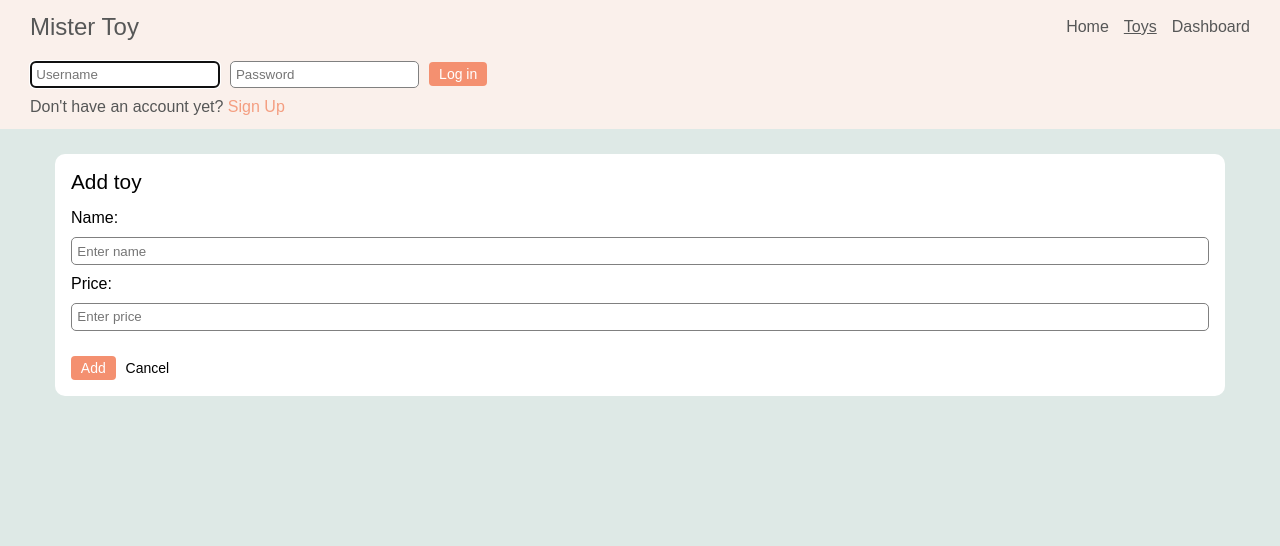
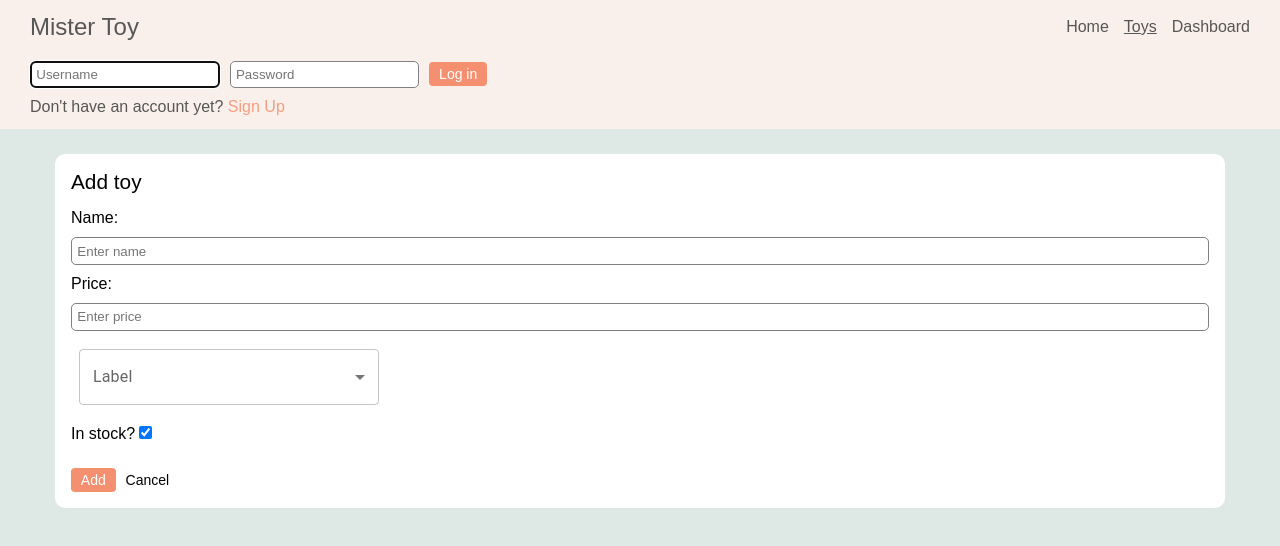
Before and after one commit to AtarMor/mistertoy-frontend, a React (Vite) app: page /toy/edit in a window 1280 px wide. Shown: the top 546 px of the page. Built offline with nearby package versions, Linux system fonts and the light colour scheme.

Commit message:
Edit toy - allow choose labels & set in stock

```diff
--- a/package.json
+++ b/package.json
@@ -10,6 +10,9 @@
     "preview": "vite preview"
   },
   "dependencies": {
+    "@emotion/react": "^11.11.4",
+    "@emotion/styled": "^11.11.5",
+    "@mui/material": "^5.15.14",
     "axios": "^1.6.8",
     "react": "^18.2.0",
     "react-chartjs-2": "^5.2.0",
--- a/src/assets/style/pages/toy-details.css
+++ b/src/assets/style/pages/toy-details.css
@@ -65,7 +65,9 @@
     padding: 1em;
 }
 
-.toy-details .user-msgs li  {
+.toy-details .user-msgs li {
+    display: flex;
+    justify-content: space-between;
     font-size: 0.875rem;
     line-height: 2em;
     padding: 0.2em 1em;
@@ -75,17 +77,37 @@
     background-color: var(--clr2);
 }
 
-.toy-details .user-msgs li:last-child{
+.toy-details .user-msgs span {
+    color: var(--gray3);
+}
+
+.toy-details .del-msg-btn {
+    background-color: transparent;
+    color: var(--gray2);
+}
+
+.toy-details .user-msgs li:last-child {
     display: flex;
     padding: 0;
 }
+
 .toy-details .add-msg-form {
     width: 100%;
     height: 100%;
     display: flex;
 }
-.toy-details .add-msg-form input{
+
+.toy-details .add-msg-form input {
     flex-grow: 1;
     line-height: 1.8em;
     padding-inline: 1em;
+    border-color: var(--gray2);
+    border-bottom-right-radius: 0px;
+    border-top-right-radius: 0px;
+    border-right: 0;
 }
+
+.toy-details .add-msg-form button {
+    border-bottom-left-radius: 0px;
+    border-top-left-radius: 0px;
+}
--- a/src/assets/style/pages/toy-edit.css
+++ b/src/assets/style/pages/toy-edit.css
@@ -17,6 +17,10 @@
     font-size: 1.3rem;
 }
 
+.toy-edit .label-select {
+    width: 100%;
+}
+
 .toy-edit .btn-container {
     display: flex;
     gap: 10px;
--- /dev/null
+++ b/src/cmps/LabelSelection.jsx
@@ -0,0 +1,55 @@
+import { useState } from 'react';
+import { useTheme } from '@mui/material/styles';
+import OutlinedInput from '@mui/material/OutlinedInput';
+import InputLabel from '@mui/material/InputLabel';
+import MenuItem from '@mui/material/MenuItem';
+import FormControl from '@mui/material/FormControl';
+import Select from '@mui/material/Select';
+import { toyService } from '../services/toy.service';
+
+const labels = toyService.getLabels()
+
+function getStyles(name, label, theme) {
+    return {
+        fontWeight:
+            label.indexOf(name) === -1
+                ? theme.typography.fontWeightRegular
+                : theme.typography.fontWeightMedium,
+    };
+}
+
+export function LabelSelection({ toyToEdit, setToyToEdit }) {
+    const theme = useTheme()
+    console.log(toyToEdit);
+
+    function handleChange({ target }) {
+        const { value } = target
+        setToyToEdit(prevToy => ({ ...prevToy, labels: typeof value === 'string' ? value.split(',') : value }))
+    }
+
+    return (
+        <div>
+            <FormControl sx={{ m: 1, width: 300 }}>
+                <InputLabel id="demo-multiple-name-label">Label</InputLabel>
+                <Select
+                    labelId="demo-multiple-name-label"
+                    id="demo-multiple-name"
+                    multiple
+                    value={toyToEdit.labels}
+                    onChange={handleChange}
+                    input={<OutlinedInput label="Name" />}
+                >
+                    {labels.map((l) => (
+                        <MenuItem
+                            key={l}
+                            value={l}
+                            style={getStyles(l, toyToEdit.labels, theme)}
+                        >
+                            {l}
+                        </MenuItem>
+                    ))}
+                </Select>
+            </FormControl>
+        </div>
+    );
+}
--- a/src/pages/ToyEdit.jsx
+++ b/src/pages/ToyEdit.jsx
@@ -4,6 +4,7 @@ import { Link, useNavigate, useParams } from "react-router-dom"
 import { showErrorMsg, showSuccessMsg } from "../services/event-bus.service.js"
 import { toyService } from "../services/toy.service.js"
 import { saveToy } from "../store/actions/toy.actions.js"
+import { LabelSelection } from "../cmps/LabelSelection.jsx"
 
 export function ToyEdit() {
     const navigate = useNavigate()
@@ -24,13 +25,22 @@ export function ToyEdit() {
     }
 
     function handleChange({ target }) {
-        let { value, type, name: field } = target
+        let { value, type, name: field, checked } = target
         value = type === 'number' ? +value : value
         setToyToEdit(prevToy => ({ ...prevToy, [field]: value }))
+        if (type === 'checkbox') {
+            if (checked) {
+                setToyToEdit((prev) => ({ ...prev, inStock: true }))
+            } else {
+                setToyToEdit((prev) => ({ ...prev, inStock: false }))
+            }
+            return
+        }
     }
 
     function onSaveToy(ev) {
         ev.preventDefault()
+        console.log(toyToEdit);
         if (!toyToEdit.price) toyToEdit.price = 100
         saveToy(toyToEdit)
             .then(() => {
@@ -64,12 +74,27 @@ export function ToyEdit() {
                     value={toyToEdit.price}
                     onChange={handleChange}
                 />
+                <div className="label-select">
+                    <LabelSelection
+                        toyToEdit={toyToEdit}
+                        setToyToEdit={setToyToEdit} />
+                </div>
+                <div>
+                <label htmlFor="inStock">In stock?</label>
+                <input type="checkbox"
+                    name="inStock"
+                    id="inStock"
+                    onChange={handleChange}
+                    checked={toyToEdit.inStock}
+                />
+                </div>
 
                 <div className="btn-container">
                     <button>{toyToEdit._id ? 'Save' : 'Add'}</button>
                     <Link to="/toy">Cancel</Link>
                 </div>
             </form>
+
         </section>
     )
 }
--- a/src/services/util.service.js
+++ b/src/services/util.service.js
@@ -6,7 +6,8 @@ export const utilService = {
     saveToStorage,
     getRandomTimestamp,
     getFormattedDate,
-    debounce
+    debounce,
+    extractTsFromToyId
 }
 
 function makeId(length = 6) {
@@ -79,3 +80,8 @@ function getFormattedDate(timestamp) {
 
     return formattedDate
 }
+
+function extractTsFromToyId(toyId) {
+    const timestamp = new Date(parseInt(toyId.substring(0, 8), 16) * 1000)
+    return timestamp
+}
```
Also changed, not shown: 1 other file (tests, documents, lock files or other folders).
